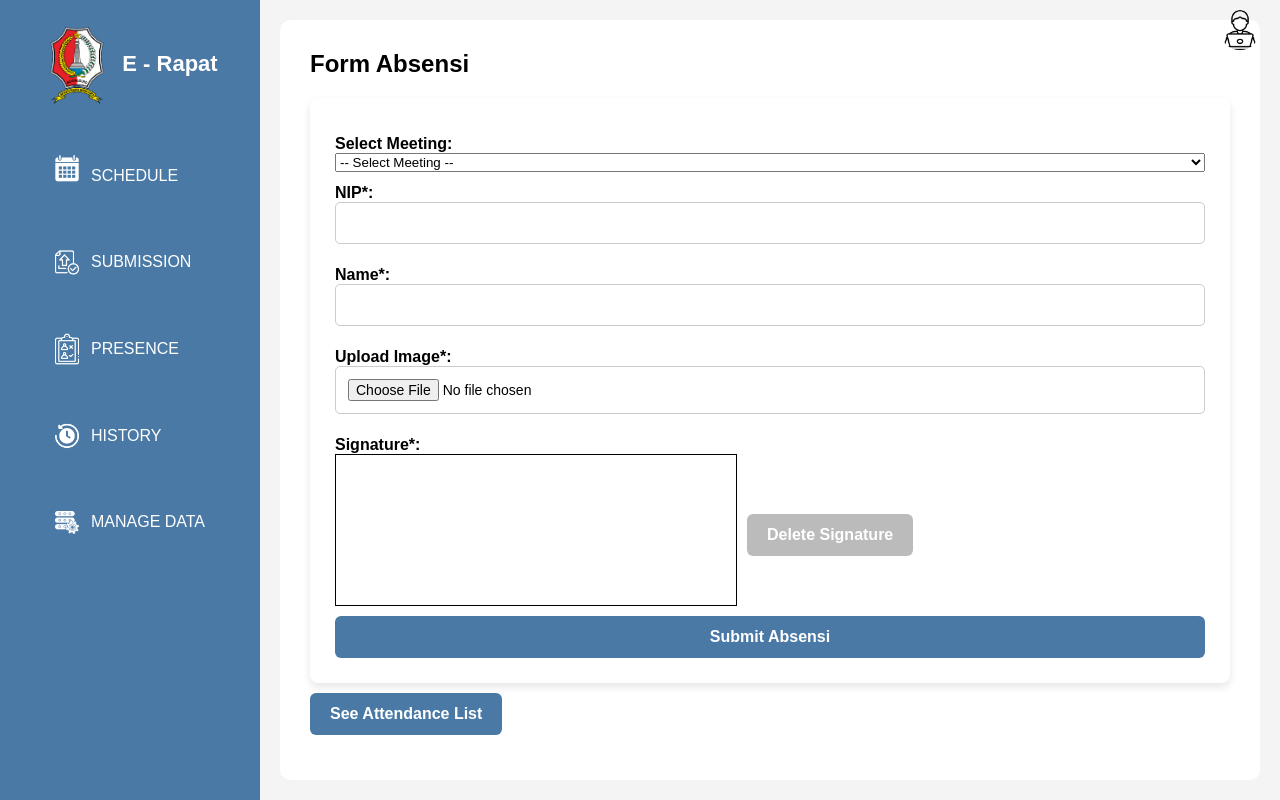
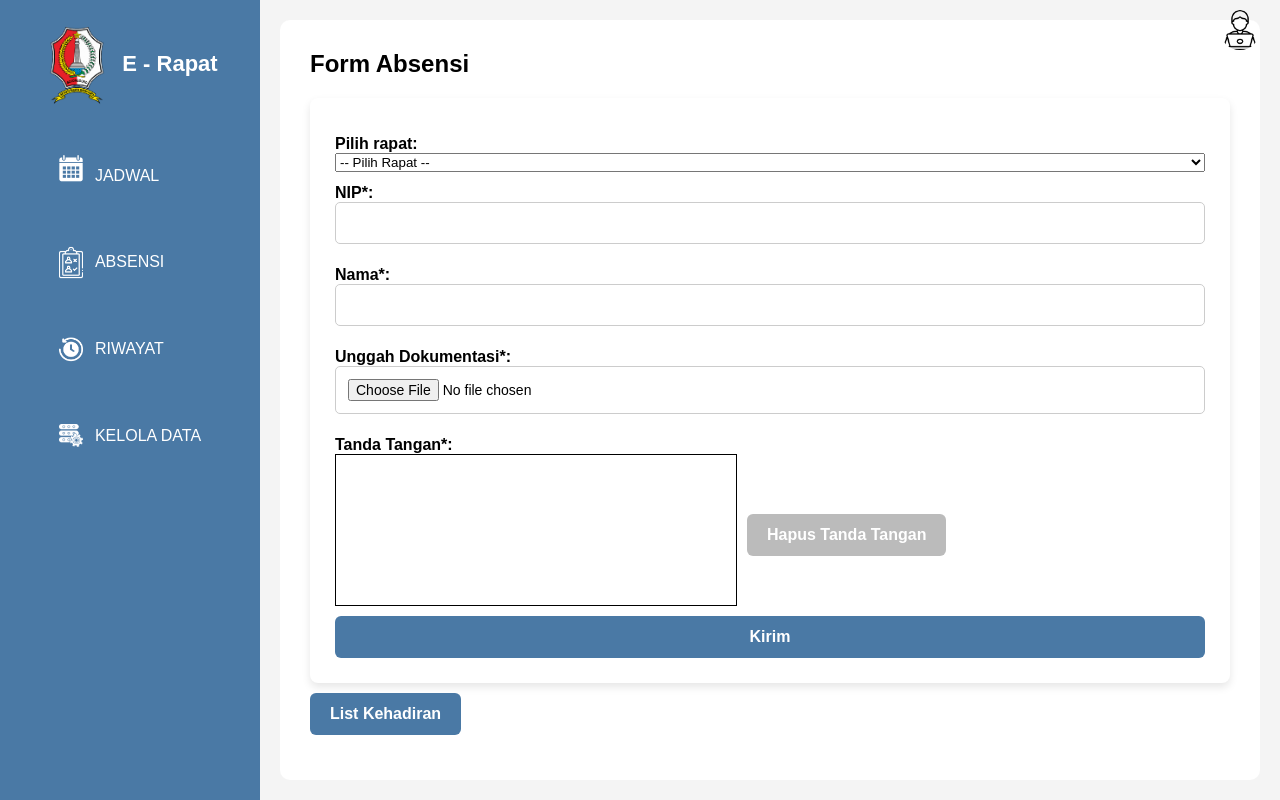
Before and after one commit to awandafitya/erapat, a PHP site: page /E-RAPAT/presence.php in a window 1280 px wide. Run offline with PHP 8.4, Linux system fonts and the light colour scheme; a user stored in the database is signed in; data comes from the database, SQL or seed files in the repository; a map, chart or similar area stays blank.

Commit message:
Add files via upload

```diff
--- a/dashboard.php
+++ b/dashboard.php
@@ -63,7 +63,7 @@
                          onerror="this.src='assets/icons/default-profile.png'">
                 </span>
                 <div id="profile-dropdown" class="dropdown-content">
-                    <button onclick="logout()">Log Out</button>
+                    <button onclick="logout()">Keluar</button>
                 </div>
             </div>
         </div>
@@ -83,8 +83,8 @@
 
     <!-- MAIN CONTENT -->
     <main class="content">
-        <h1>Welcome to E-Rapat</h1>
-        <p>Manage your meetings efficiently with our dashboard.</p>
+        <h1>Selamat Datang di E-Rapat</h1>
+        <p>Kelola Rapat Anda Secara Efisien</p>
 
         <!-- Profile -->
         <div class="profile-container">
--- a/keloladata.php
+++ b/keloladata.php
@@ -171,7 +171,7 @@
                          onerror="this.src='assets/icons/default-profile.png'">
                 </span>
                 <div id="profile-dropdown" class="dropdown-content">
-                    <button onclick="logout()">Log Out</button>
+                    <button onclick="logout()">Keluar</button>
                 </div>
             </div>
         </div>
@@ -185,7 +185,7 @@
     <input type="text" name="nip" placeholder="NIP" required value="<?= $editData['nip'] ?? '' ?>" <?= $editData ? 'readonly' : '' ?>>
     <input type="text" name="nama" placeholder="Nama" required value="<?= $editData['nama'] ?? '' ?>">
     <input type="text" name="username" placeholder="Username" required value="<?= $editData['username'] ?? '' ?>">
-    <input type="text" name="password" placeholder="Password (isi baru jika ingin ganti)" <?= $editData ? '' : 'required' ?>>
+    <input type="text" name="password" placeholder="Password" <?= $editData ? '' : 'required' ?>>
     <select name="role" required>
         <option value="">-- Pilih Role --</option>
         <option value="admin" <?= (isset($editData['role']) && $editData['role'] === 'admin') ? 'selected' : '' ?>>Admin</option>
--- a/login.php
+++ b/login.php
@@ -55,7 +55,7 @@
         <form action="login.php" method="POST">
             <input type="text" class="input-field" name="username" placeholder="Username" required>
             <input type="password" class="input-field" name="password" placeholder="Password" required>
-            <button type="submit" class="login-btn" name="submit">Login</button>
+            <button type="submit" class="login-btn" name="submit">Masuk</button>
         </form>
 
         <!-- Tampilkan pesan error jika ada -->
--- a/note.html
+++ b/note.html
@@ -58,8 +58,8 @@
 
              <!-- Tombol Save dan Back sejajar -->
             <div class="d-flex gap-2 mt-3">
-                <a href="schedule.php" class="btn btn-secondary w-25">Back</a>
-                <button type="submit" class="btn btn-primary w-25">Save data</button>
+                <a href="schedule.php" class="btn btn-secondary w-25">Kembali</a>
+                <button type="submit" class="btn btn-primary w-25">Simpan data</button>
             </div>
         </form>
     </div>
--- a/presence.php
+++ b/presence.php
@@ -168,7 +168,7 @@
                          onerror="this.src='assets/icons/default-profile.png'">
                 </span>
                 <div id="profile-dropdown" class="dropdown-content">
-                    <button onclick="logout()">Log Out</button>
+                    <button onclick="logout()">Keluar</button>
                 </div>
             </div>
         </div>
@@ -182,12 +182,11 @@
         </div>
         <nav>
             <ul>
-                <li><a href="schedule.php"><img src="assets/icons/ikonschedule.png" class="icon"> SCHEDULE</a></li>
-                <li><a href="submission.php"><img src="assets/icons/ikonsubmission.png" class="icon"> SUBMISSION</a></li>
-                <li><a href="presence.php"><img src="assets/icons/ikonpresence.png" class="icon"> PRESENCE</a></li>
-                <li><a href="history.php"><img src="assets/icons/ikonhistory.png" class="icon"> HISTORY</a></li>
+                <li><a href="schedule.php"><img src="assets/icons/ikonschedule.png" class="icon"> JADWAL</a></li>
+                <li><a href="presence.php"><img src="assets/icons/ikonpresence.png" class="icon"> ABSENSI</a></li>
+                <li><a href="history.php"><img src="assets/icons/ikonhistory.png" class="icon"> RIWAYAT</a></li>
                 <?php if ($can_edit): ?>
-                    <li><a href="keloladata.php"><img src="assets/icons/ikonkeloladata.png" class="icon"> MANAGE DATA</a></li>
+                    <li><a href="keloladata.php"><img src="assets/icons/ikonkeloladata.png" class="icon"> KELOLA DATA</a></li>
                 <?php endif; ?>
             </ul>
         </nav>
@@ -200,9 +199,9 @@
             <p style="color: green; font-weight: bold;">Attendance was successful</p>
         <?php else: ?>
             <form action="" method="post" enctype="multipart/form-data">
-                <label for="schedule_id">Select Meeting:</label>
+                <label for="schedule_id">Pilih rapat:</label>
                 <select id="schedule_id" name="schedule_id" required>
-                    <option value="">-- Select Meeting --</option>
+                    <option value="">-- Pilih Rapat --</option>
                     <?php while ($row = $result_rapat->fetch_assoc()): ?>
                         <option value="<?= $row['schedule_id']; ?>" <?= ($selected_schedule == $row['schedule_id']) ? 'selected' : ''; ?>>
                             <?= $row['nama_rapat']; ?>
@@ -213,24 +212,24 @@
                 <label for="nip">NIP*:</label>
                 <input type="text" id="nip" name="nip" required>
 
-                <label for="nama">Name*:</label>
+                <label for="nama">Nama*:</label>
                 <input type="text" id="nama" name="nama" required>
 
-                <label for="foto">Upload Image*:</label>
+                <label for="foto">Unggah Dokumentasi*:</label>
                 <input type="file" name="foto" required>
 
-                <label for="signature">Signature*:</label>
+                <label for="signature">Tanda Tangan*:</label>
                 <div class="signature-container" style="display: flex; align-items: center; gap: 10px;">
                     <canvas id="signature-pad" width="400" height="150" style="border: 1px solid black;"></canvas>
-                    <button type="button" onclick="clearSignature()">Delete Signature</button>
+                    <button type="button" onclick="clearSignature()">Hapus Tanda Tangan</button>
                 </div>
                 <input type="hidden" name="signature" id="signature">
 
-                <button type="submit">Submit Absensi</button>
+                <button type="submit">Kirim</button>
             </form>
         <?php endif; ?>
 
-        <button onclick="window.location.href='presence_list.php'" style="margin-top: 10px;">See Attendance List</button>
+        <button onclick="window.location.href='presence_list.php'" style="margin-top: 10px;">List Kehadiran</button>
     </main>
 </body>
 </html>
--- a/tampilkan_surat.php
+++ b/tampilkan_surat.php
@@ -232,7 +232,7 @@
                 border-radius: 5px;
                 cursor: pointer;
                 font-weight: bold;">
-                Back
+                Kembali
             </button>
         </form>
         <script>
```
Also changed, not shown: edit_schedule.php (+7 -7 lines), history.php (+10 -11 lines), layout_admin.php (+5 -6 lines), layout_user.php (+3 -4 lines), presence_list.php (+4 -4 lines), schedule.php (+14 -15 lines), submission.php (+10 -35 lines).
